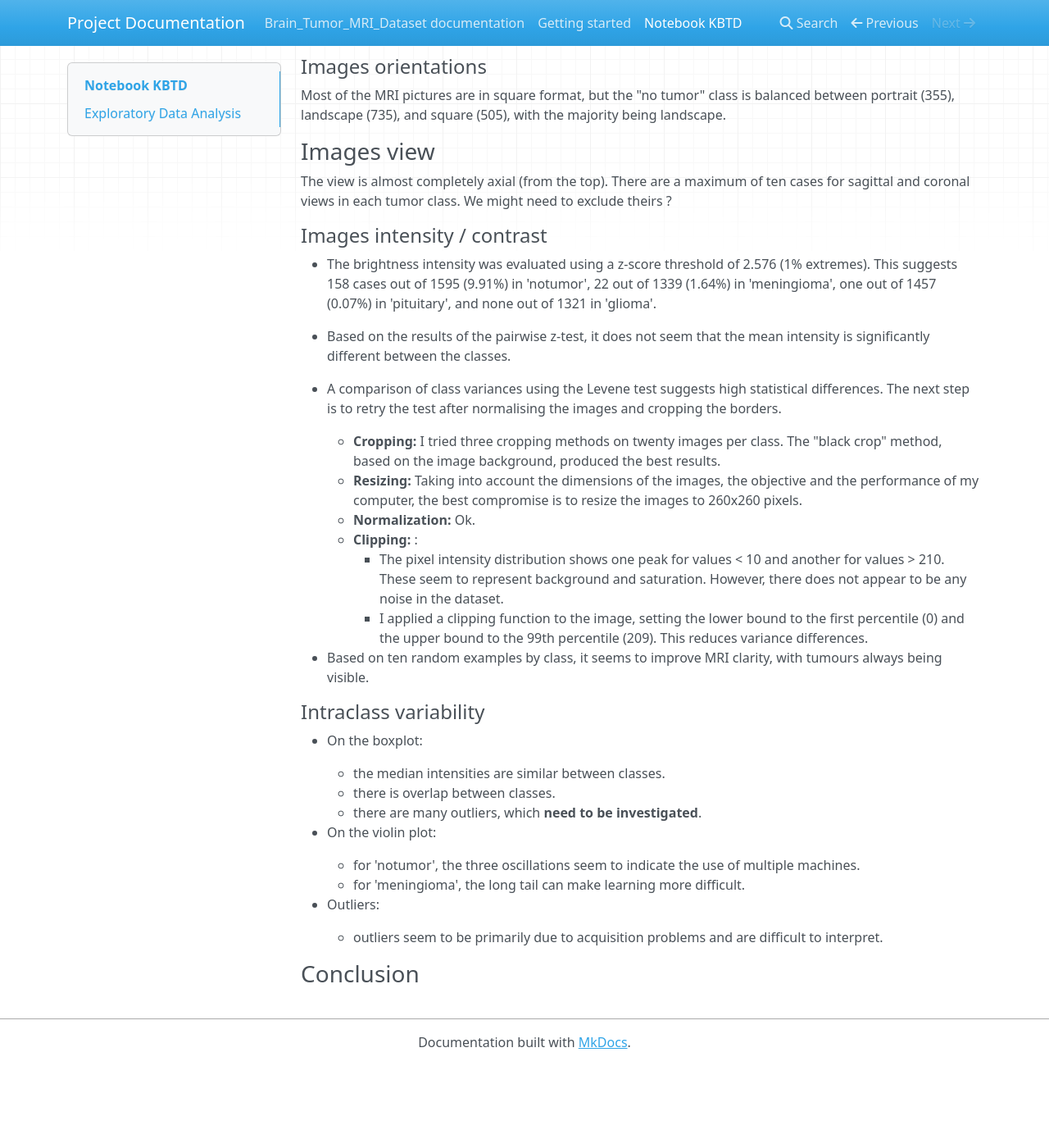
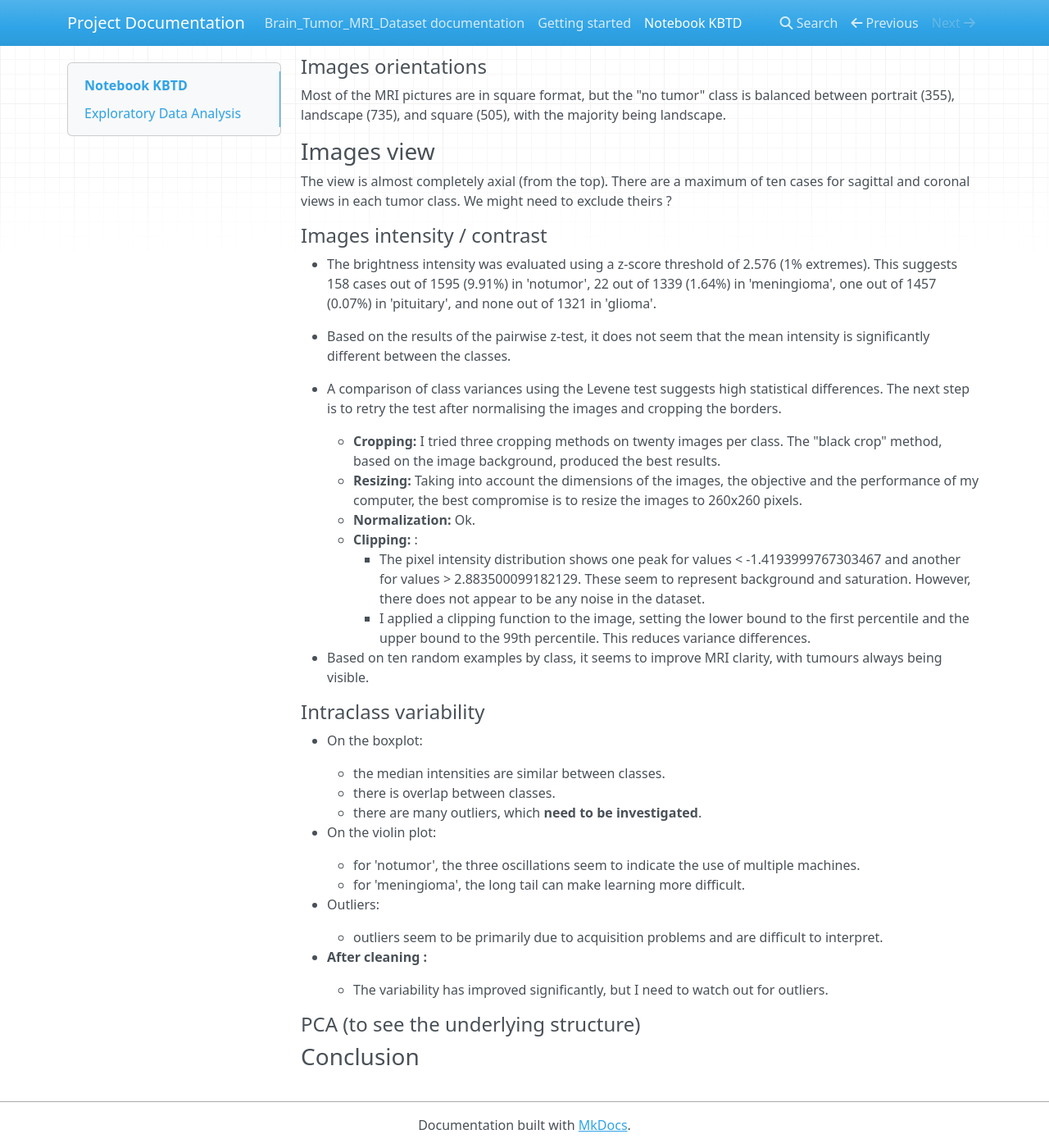
Before and after one commit to Jeremy-Duval-PhD/Brain_Tumor_MRI_Dataset, an MkDocs documentation site: the page built from docs/docs/notebook.md, in a window 1280 px wide and 1400 px high, scrolled down 1378 px. Shown: the whole window at 82% size. Built offline with MkDocs 1.6.1, drawn with Linux system fonts in a browser that asks for light colours; nearby versions of some CDN libraries; before the commit the page ends 2677 px from its top, so only the background shows below that.

Commit message:
WIP: EDA: update doc

```diff
--- a/docs/docs/notebook.md
+++ b/docs/docs/notebook.md
@@ -82,8 +82,8 @@ The view is almost completely axial (from the top). There are a maximum of ten c
 	* **Resizing:** Taking into account the dimensions of the images, the objective and the performance of my computer, the best compromise is to resize the images to 260x260 pixels.
 	* **Normalization:** Ok.
 	* **Clipping:** :
-		* The pixel intensity distribution shows one peak for values < 10 and another for values > 210. These seem to represent background and saturation. However, there does not appear to be any noise in the dataset.
-		* I applied a clipping function to the image, setting the lower bound to the first percentile (0) and the upper bound to the 99th percentile (209). This reduces variance differences.
+		* The pixel intensity distribution shows one peak for values < -1.4193999767303467 and another for values > 2.883500099182129. These seem to represent background and saturation. However, there does not appear to be any noise in the dataset.
+		* I applied a clipping function to the image, setting the lower bound to the first percentile and the upper bound to the 99th percentile. This reduces variance differences.
 
 * Based on ten random examples by class, it seems to improve MRI clarity, with tumours always being visible.
 
@@ -101,4 +101,11 @@ The view is almost completely axial (from the top). There are a maximum of ten c
 * Outliers:
 	- outliers seem to be primarily due to acquisition problems and are difficult to interpret.
 
+* **After cleaning :**
+	- The variability has improved significantly, but I need to watch out for outliers.
+
+#### PCA (to see the underlying structure)
+
+
+
 ### Conclusion
```
